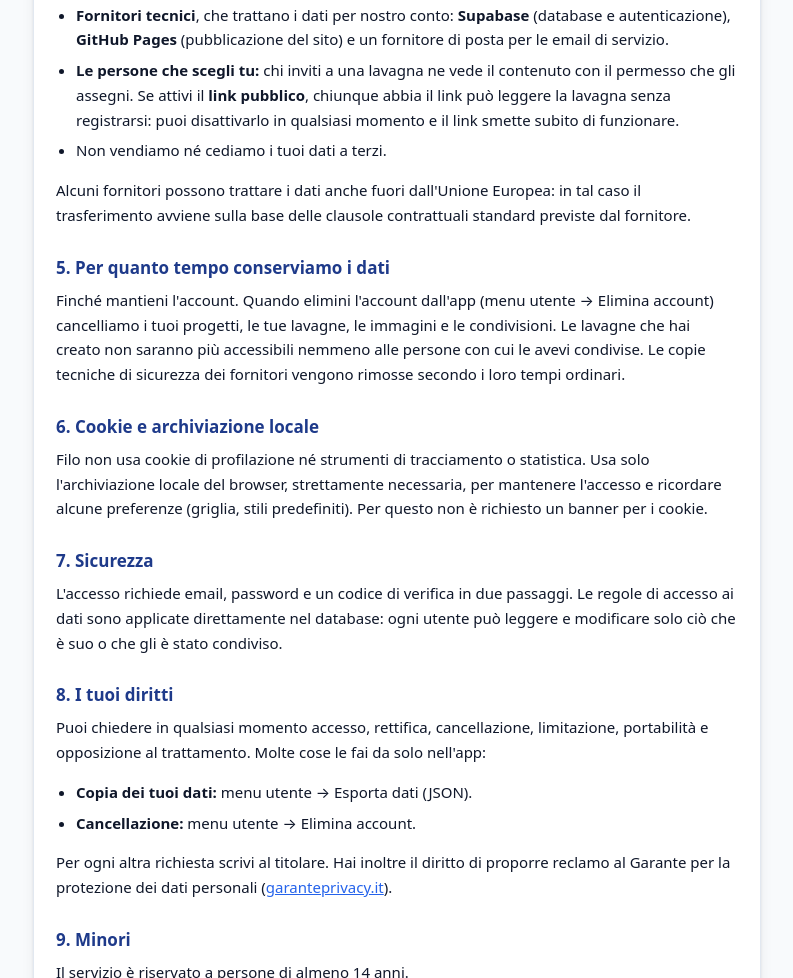
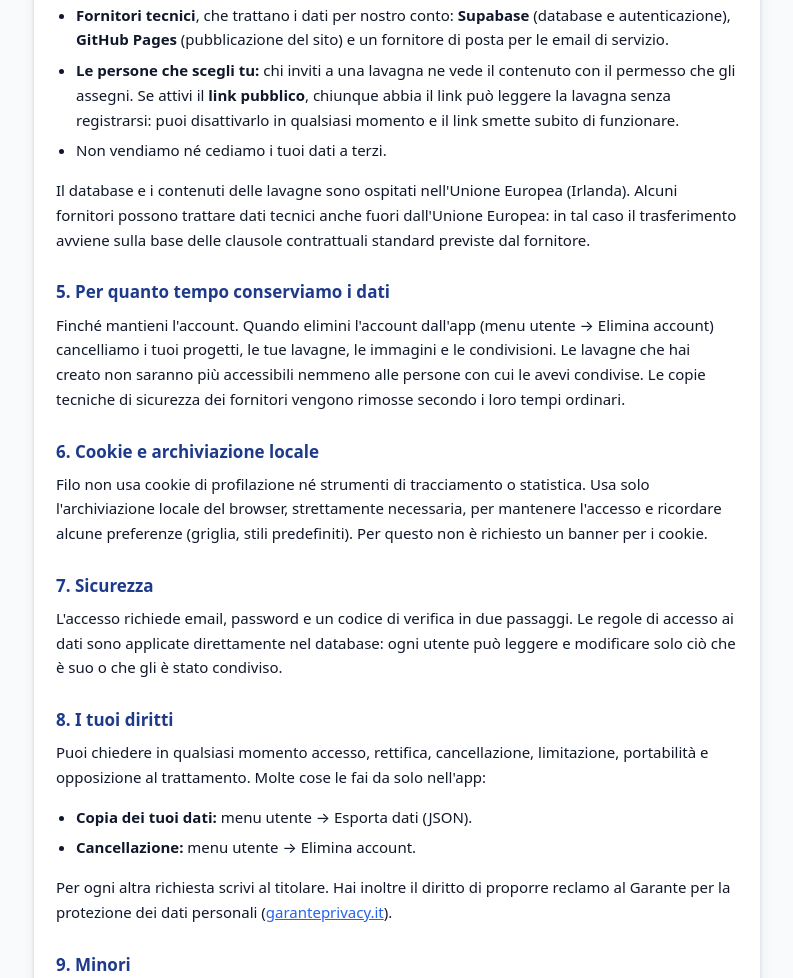
Before and after one commit to fabriziocuozzo/filo.fccowork.it, a plain HTML site: page privacy.html in a window 1280 px wide. Shown: the part 1046-2024 px from the top of the page, without its empty margins (243-1036 px from the left). Drawn offline with Linux system fonts and the light colour scheme.

Commit message:
Informativa: dati ospitati nell'Unione Europea (Irlanda)
Co-Authored-By: Claude Sonnet 5.5 <noreply@anthropic.com>

```diff
--- a/privacy.html
+++ b/privacy.html
@@ -63,7 +63,7 @@ footer{text-align:center;color:var(--testo-secondario);font-size:12px;padding:0
 <li><b>Le persone che scegli tu:</b> chi inviti a una lavagna ne vede il contenuto con il permesso che gli assegni. Se attivi il <b>link pubblico</b>, chiunque abbia il link può leggere la lavagna senza registrarsi: puoi disattivarlo in qualsiasi momento e il link smette subito di funzionare.</li>
 <li>Non vendiamo né cediamo i tuoi dati a terzi.</li>
 </ul>
-<p>Alcuni fornitori possono trattare i dati anche fuori dall'Unione Europea: in tal caso il trasferimento avviene sulla base delle clausole contrattuali standard previste dal fornitore.</p>
+<p>Il database e i contenuti delle lavagne sono ospitati nell'Unione Europea (Irlanda). Alcuni fornitori possono trattare dati tecnici anche fuori dall'Unione Europea: in tal caso il trasferimento avviene sulla base delle clausole contrattuali standard previste dal fornitore.</p>
 
 <h2>5. Per quanto tempo conserviamo i dati</h2>
 <p>Finché mantieni l'account. Quando elimini l'account dall'app (menu utente → Elimina account) cancelliamo i tuoi progetti, le tue lavagne, le immagini e le condivisioni. Le lavagne che hai creato non saranno più accessibili nemmeno alle persone con cui le avevi condivise. Le copie tecniche di sicurezza dei fornitori vengono rimosse secondo i loro tempi ordinari.</p>
```
